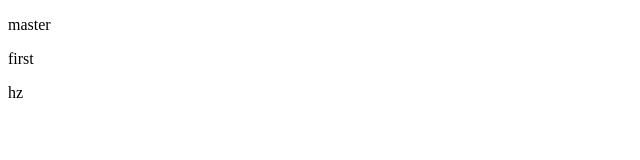
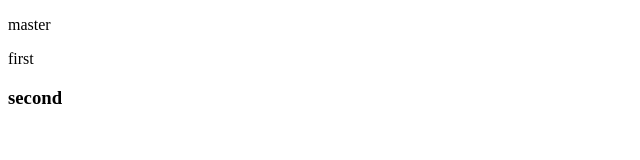
Before and after one commit to Dima-js/test, a plain HTML site: page index.html in a window 1280 px wide. Shown: the full height of the page, 0-640 px from the left. Drawn offline with Linux system fonts and the light colour scheme.

Commit message:
add info with second index

```diff
--- a/index.html
+++ b/index.html
@@ -7,7 +7,7 @@
 <body>
 <p>master</p>
 <p>first</p>
-<p>hz</p>
+<h3>second</h3>
 
 </body>
 </html>
```
